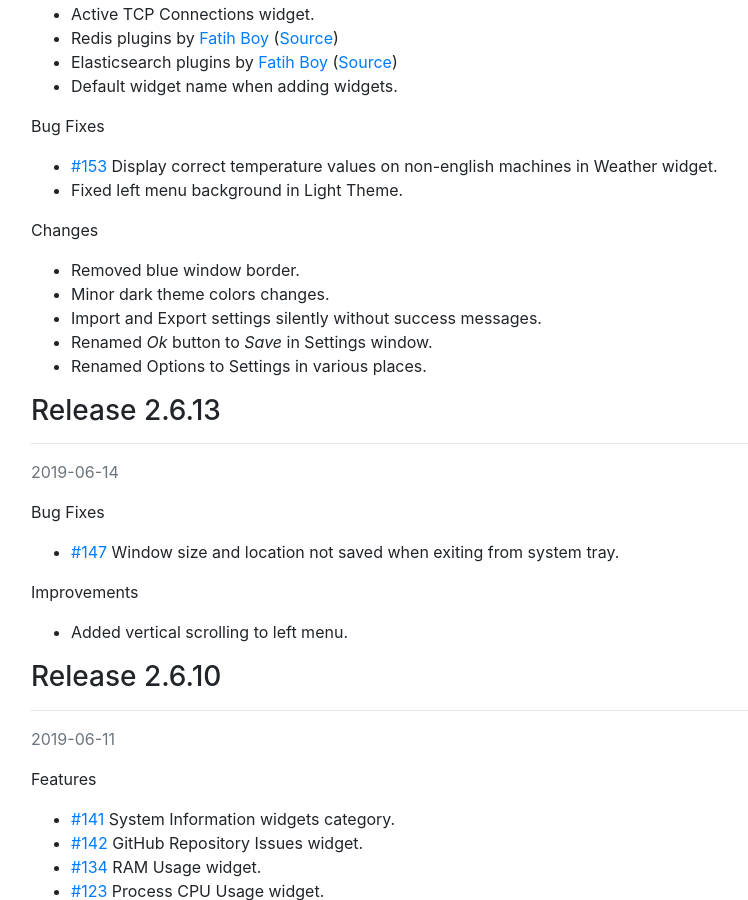
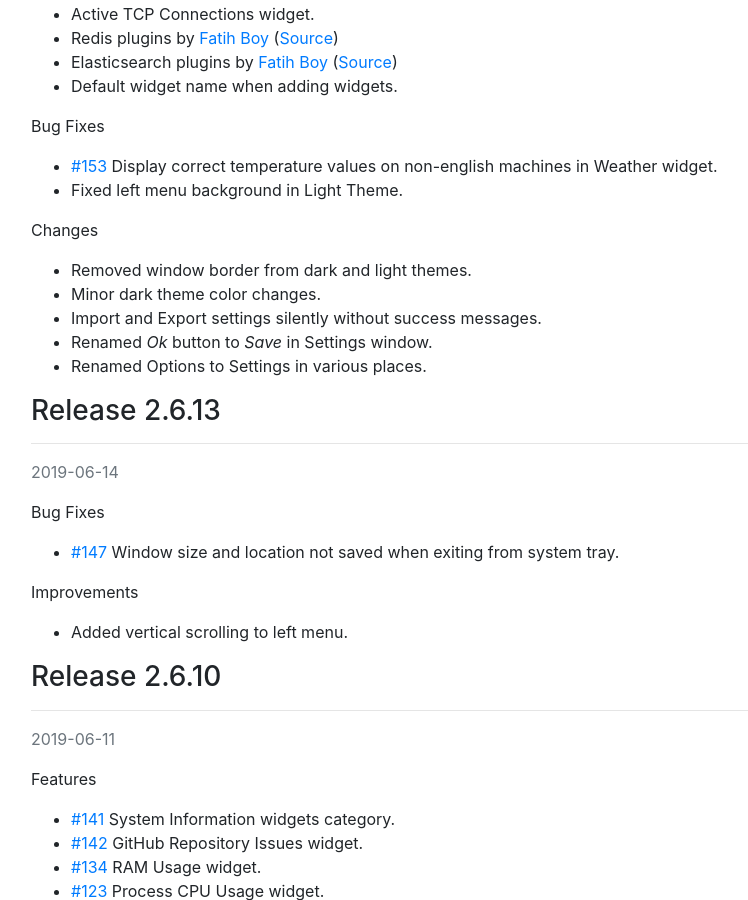
Before and after one commit to AnyStatus/anystatus.github.io, a Jekyll site: the page built from docs/releases.md, in a window 1280 px wide and 900 px high, scrolled down 556 px. Shown: the whole window, without its empty margins (54-802 px from the left). Built offline with Jekyll 4.4.1, drawn with Linux system fonts in a browser that asks for light colours; comment, search, counter and statistics services are not loaded.

Commit message:
Update releases.md

```diff
--- a/docs/releases.md
+++ b/docs/releases.md
@@ -26,8 +26,8 @@ Bug Fixes
 
 Changes
 
-- Removed blue window border.
-- Minor dark theme colors changes.
+- Removed window border from dark and light themes.
+- Minor dark theme color changes.
 - Import and Export settings silently without success messages.
 - Renamed _Ok_ button to _Save_ in Settings window.
 - Renamed Options to Settings in various places.
```
